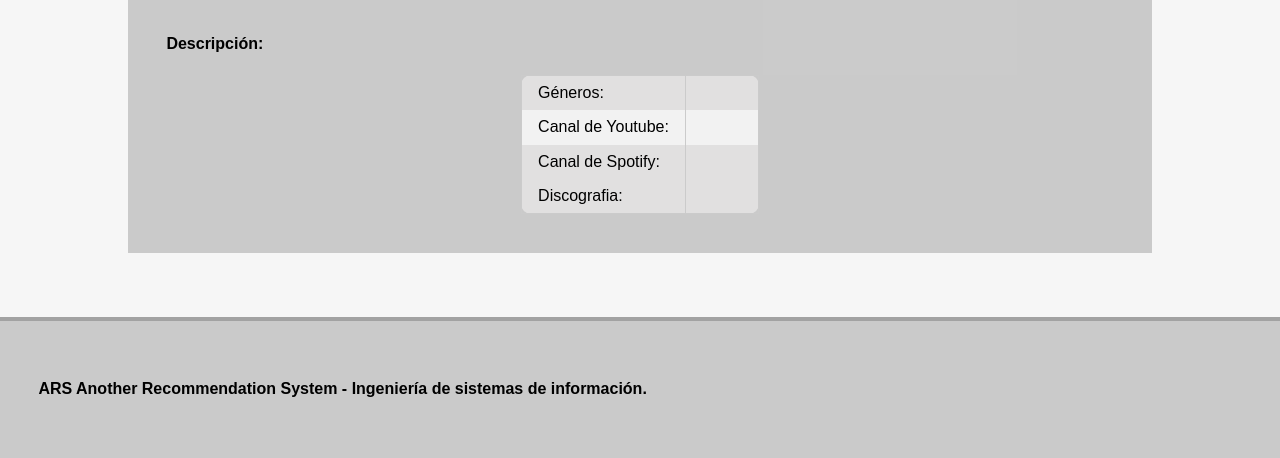
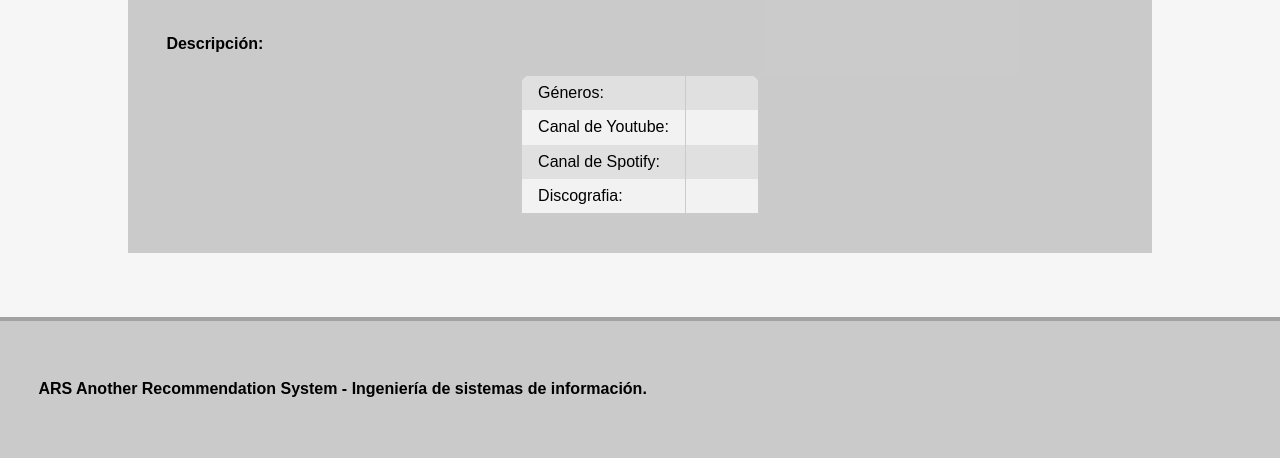
Before and after one commit to ncordon/recommendation-system, a Flask app: template templates/artist.html in a window 1280 px wide. Shown: the part 434-892 px from the top of the page. Run offline with Flask 2, Linux system fonts and the light colour scheme; the template is opened without the code that fills it, so the values that code supplies are empty; some libraries are stand-ins or nearby versions.

Commit message:
Corrige mosaico de la plantilla de artista

```diff
--- a/templates/artist.html
+++ b/templates/artist.html
@@ -42,7 +42,7 @@
       <td>Canal de Spotify:</td>
       <td><a href='{{ artist.spotify_url }}'>{{artist.spotify_url}}</a></td>
     </tr>
-    <tr>
+    <tr class="pure-table-odd">
       <td>Discografia:</td>
       <td>
         <ul>
```
